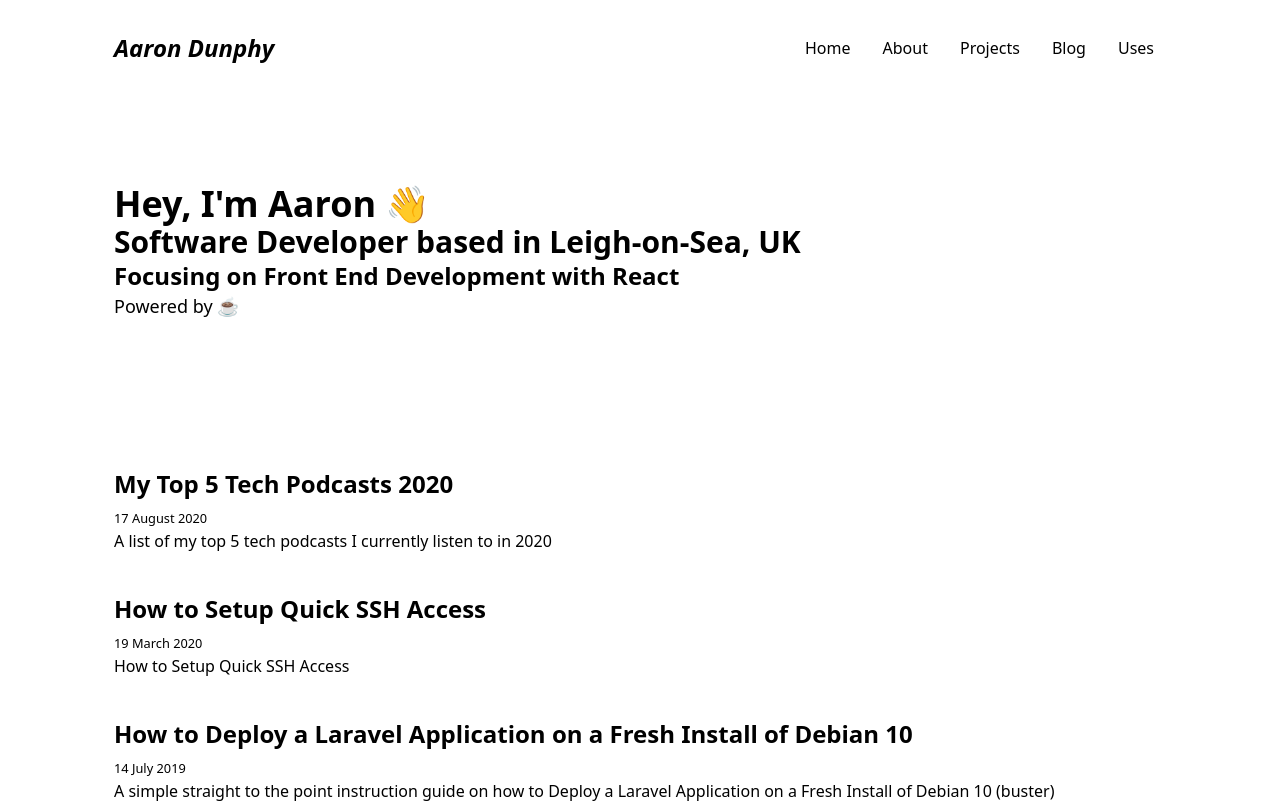
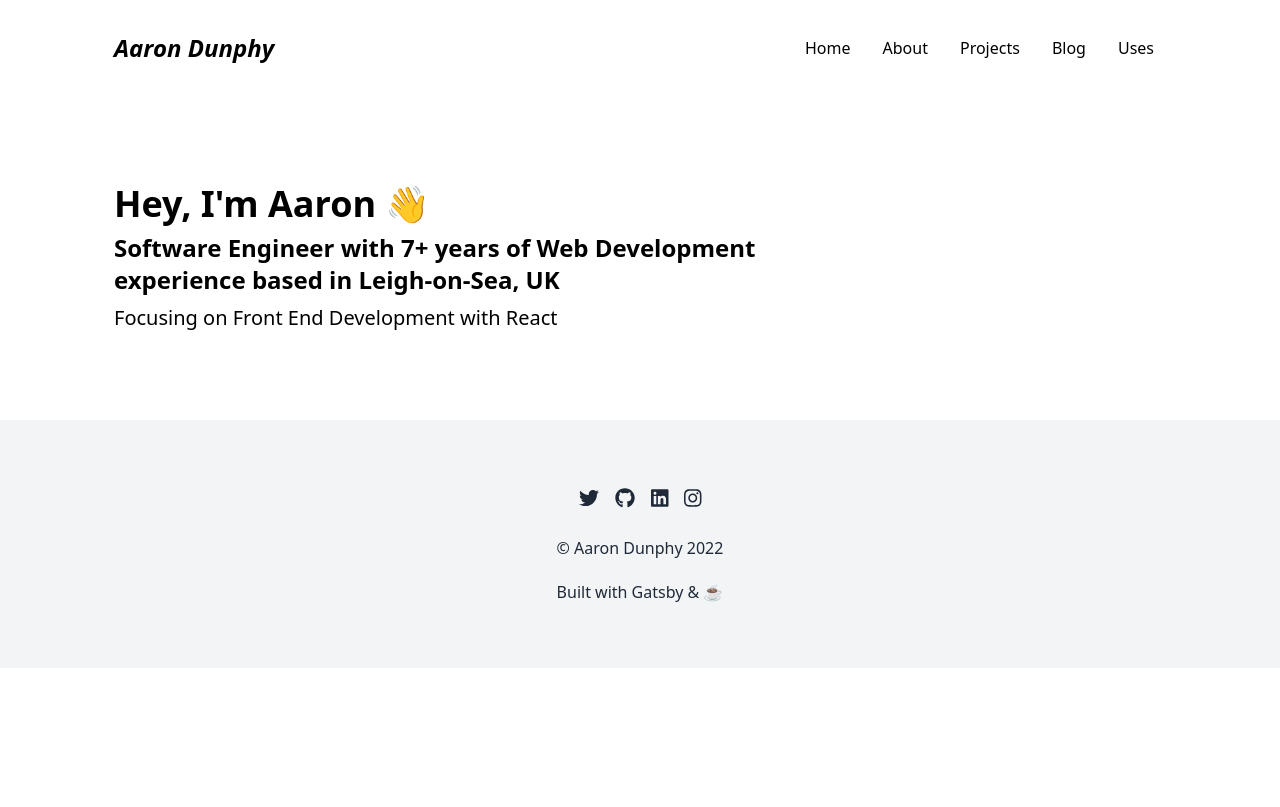
Before and after one commit to aarondunphy/aarondunphy.com, a Gatsby site: page / in a window 1280 px wide. Shown: the top 807 px of the page. Built offline with nearby package versions, Linux system fonts and the light colour scheme; Gatsby itself is replaced by a stand-in of ours.

Commit message:
Content updates

```diff
--- a/src/pages/about.js
+++ b/src/pages/about.js
@@ -17,7 +17,7 @@ const AboutPage = () => {
             <div className="flex flex-col-reverse gap-8 items-center mb-10 md:flex-row">
               <div className="md:w-2/3">
 
-                <p>I'm a Software Developer based in <a href="https://en.wikipedia.org/wiki/Leigh-on-Sea" target="_blank" rel="noreferrer">Leigh-on-Sea</a>, UK. I have a passion for coding and get most enjoyment from solving problems with writing elegant/maintainable code and sharing knowledge. I love learning so I'm always keeping up to date by watching conference talks, listening to <Link to="/blog/my-top-5-tech-podcasts-2020">podcasts</Link> and reading blog posts.</p>
+                <p>I'm a Software Engineer based in <a href="https://en.wikipedia.org/wiki/Leigh-on-Sea" target="_blank" rel="noreferrer">Leigh-on-Sea</a>, UK. I have over 7 years experience in Web Development and I'm now focusing on Front End Development with React. I have a passion for coding and get most enjoyment from solving problems with writing elegant/maintainable code and sharing knowledge. I love learning so I'm always keeping up to date by watching conference talks, listening to Podcasts and reading blog posts.</p>
 
                 <p>My coding journey started unexpectedly in my first year of University in 2012. I went to uni for graphic design but in our first year we had to build a basic website and I thought writing code was so cool. I was hooked so I switched my degree to Web Technologies. I've been working in the industry since graduating in 2015 with a first class honours.</p>
 
@@ -36,6 +36,7 @@ const AboutPage = () => {
                 <li>React</li>
                 <li>Vue.js</li>
                 <li>Gatsby</li>
+                <li>Next.js</li>
                 <li>Node.js</li>
                 <li>PHP</li>
                 <li>Laravel</li>
--- a/src/pages/blog.js
+++ b/src/pages/blog.js
@@ -1,24 +1,24 @@
 import React from "react"
-import { Link, graphql } from "gatsby"
+// import { Link, graphql } from "gatsby"
 import Layout from "../components/layout"
 import Seo from "../components/seo"
 import Heading from "../components/Heading"
 
 const BlogPage = (data) => {
 
-    const { nodes } = data.data.allMarkdownRemark
-    const posts = nodes.map((node, index) => (
-        <div key={index} style={{marginBottom: 40}}>
-            <Heading level={3}>
-                <Link to={ node.frontmatter.slug }>
-                    { node.frontmatter.title }
-                </Link>
-            </Heading>
-            <p style={{margin: 0}}><small>{ node.frontmatter.date }</small></p>
-            <p>{ node.frontmatter.description }</p>
+    // const { nodes } = data.data.allMarkdownRemark
+    // const posts = nodes.map((node, index) => (
+    //     <div key={index} style={{marginBottom: 40}}>
+    //         <Heading level={3}>
+    //             <Link to={ node.frontmatter.slug }>
+    //                 { node.frontmatter.title }
+    //             </Link>
+    //         </Heading>
+    //         <p style={{margin: 0}}><small>{ node.frontmatter.date }</small></p>
+    //         <p>{ node.frontmatter.description }</p>
 
-        </div>
-    ))
+    //     </div>
+    // ))
 
     return (
         <Layout>
@@ -26,7 +26,8 @@ const BlogPage = (data) => {
           <div className="container">
               <Heading level={1}>Blog</Heading>
               <div className="mt-16">
-                  { posts }
+                  {/* { posts } */}
+                  <p>Coming Soon!</p>
               </div>
             </div>
         </Layout>
@@ -35,17 +36,17 @@ const BlogPage = (data) => {
 
 export default BlogPage
 
-export const pageQuery = graphql`
-    query {
-        allMarkdownRemark(sort: { fields: [frontmatter___date], order: DESC }) {
-            nodes {
-                frontmatter {
-                    title
-                    date(formatString: "DD MMMM YYYY")
-                    description
-                    slug
-                }
-            }
-        }
-    }
-`
+// export const pageQuery = graphql`
+//     query {
+//         allMarkdownRemark(sort: { fields: [frontmatter___date], order: DESC }) {
+//             nodes {
+//                 frontmatter {
+//                     title
+//                     date(formatString: "DD MMMM YYYY")
+//                     description
+//                     slug
+//                 }
+//             }
+//         }
+//     }
+// `
--- a/src/pages/index.js
+++ b/src/pages/index.js
@@ -1,38 +1,37 @@
 import React from "react"
-import { Link, graphql } from "gatsby"
+// import { Link, graphql } from "gatsby"
 import Layout from "../components/layout"
 import Seo from "../components/seo"
-import Heading from "../components/Heading"
+// import Heading from "../components/Heading"
 
 const IndexPage = (data) => {
 
-    const { nodes } = data.data.allMarkdownRemark
-    const posts = nodes.map((node, index) => (
-        <div key={index} style={{marginBottom: 40}}>
-            <Heading level={3} style={{marginBottom: 5}}>
-                <Link to={ node.frontmatter.slug }>
-                    { node.frontmatter.title }
-                </Link>
-            </Heading>
-            <p style={{margin: 0}}><small>{ node.frontmatter.date }</small></p>
-            <p>{ node.frontmatter.description }</p>
+    // const { nodes } = data.data.allMarkdownRemark
+    // const posts = nodes.map((node, index) => (
+    //     <div key={index} style={{marginBottom: 40}}>
+    //         <Heading level={3} style={{marginBottom: 5}}>
+    //             <Link to={ node.frontmatter.slug }>
+    //                 { node.frontmatter.title }
+    //             </Link>
+    //         </Heading>
+    //         <p style={{margin: 0}}><small>{ node.frontmatter.date }</small></p>
+    //         <p>{ node.frontmatter.description }</p>
 
-        </div>
-    ))
+    //     </div>
+    // ))
 
     return (
         <Layout>
           <Seo title="Home" />
           <div className="container">
-              <div className="py-16">
-                <h2 className="text-4xl font-bold">Hey, I'm Aaron <span role="img" aria-label="wave">👋</span></h2>
-                <h1 className="text-3xl font-bold">Software Developer based in Leigh-on-Sea, UK</h1>
-                <h2 className="text-2xl font-bold">Focusing on Front End Development with React</h2>
-                <p className="text-lg">Powered by <span role="img" aria-label="coffee">☕️</span></p>
+              <div className="py-16 md:w-2/3">
+                <h2 className="text-4xl font-bold mb-2">Hey, I'm Aaron <span role="img" aria-label="wave">👋</span></h2>
+                <h1 className="text-2xl font-bold mb-2">Software Engineer with 7+ years of Web Development experience based in Leigh-on-Sea, UK</h1>
+                <h2 className="text-xl">Focusing on Front End Development with React</h2>
               </div>
-              <div className="mt-16">
+              {/* <div className="mt-16">
                   { posts }
-              </div>
+              </div> */}
           </div>
         </Layout>
     )
@@ -40,17 +39,17 @@ const IndexPage = (data) => {
 
 export default IndexPage
 
-export const pageQuery = graphql`
-    query {
-        allMarkdownRemark(sort: { fields: [frontmatter___date], order: DESC }) {
-            nodes {
-                frontmatter {
-                    title
-                    date(formatString: "DD MMMM YYYY")
-                    description
-                    slug
-                }
-            }
-        }
-    }
-`
+// export const pageQuery = graphql`
+//     query {
+//         allMarkdownRemark(sort: { fields: [frontmatter___date], order: DESC }) {
+//             nodes {
+//                 frontmatter {
+//                     title
+//                     date(formatString: "DD MMMM YYYY")
+//                     description
+//                     slug
+//                 }
+//             }
+//         }
+//     }
+// `
```
